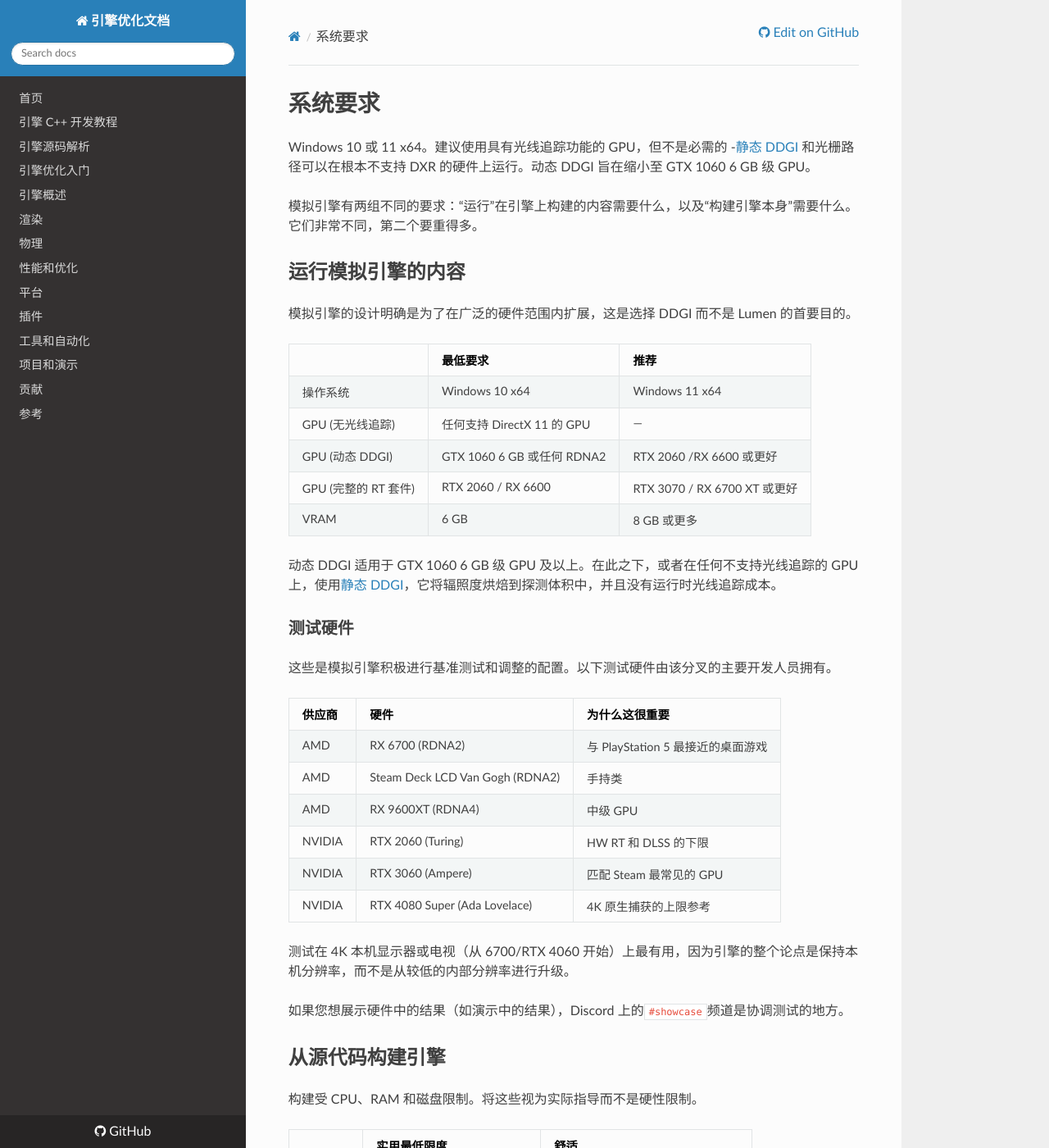
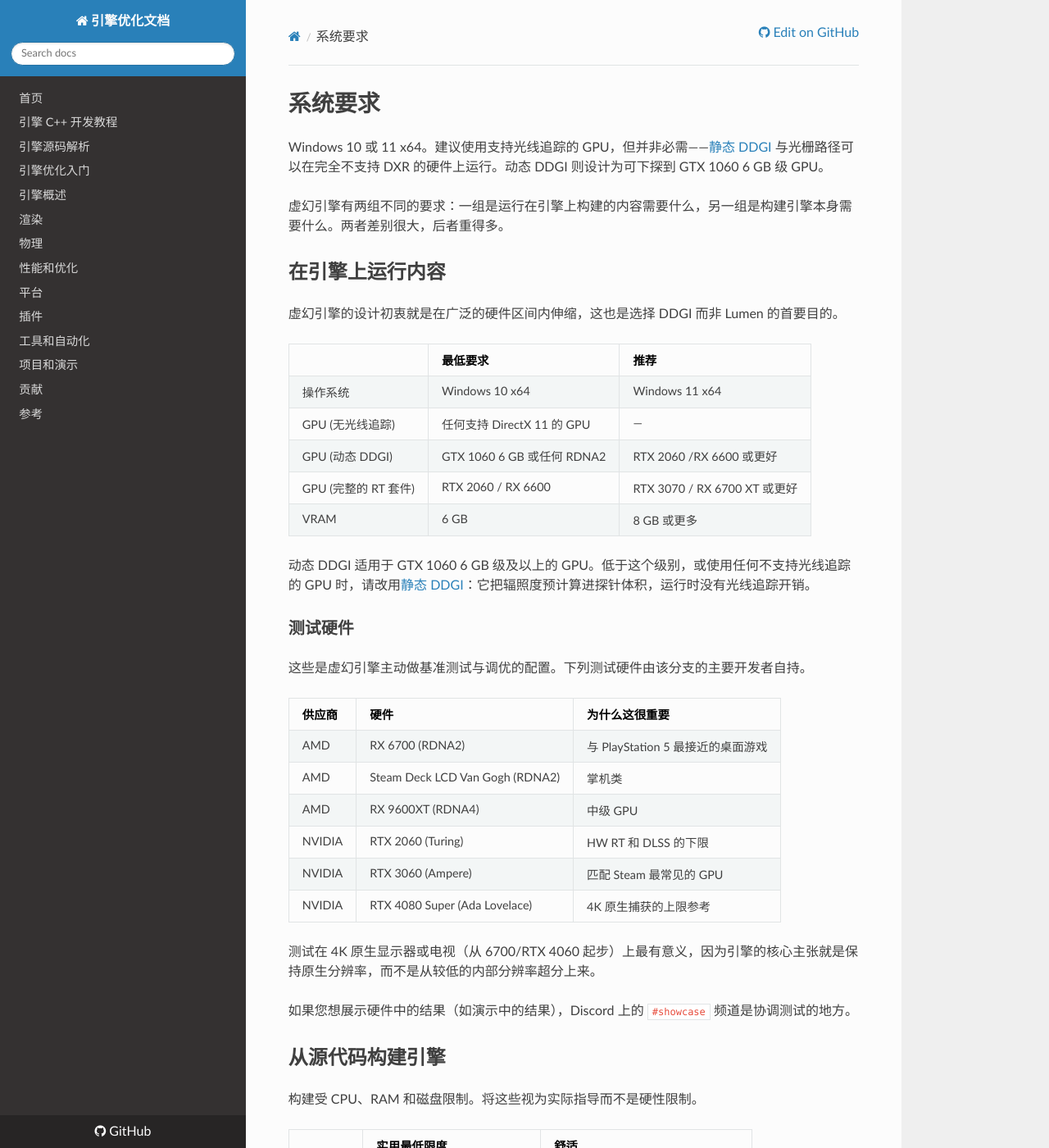
Before and after one commit to OpenHUTB/cpp, an MkDocs documentation site: the page built from docs/optimization/GettingStarted/System-Requirements.md, in a window 1280 px wide and 1400 px high. Shown: the whole window at 82% size. Built offline with MkDocs 1.6.1, drawn with Linux system fonts in a browser that asks for light colours; nearby versions of some CDN libraries; a script that is not in the unit is left out.

Commit message:
docs: 修正系统要求页的引擎名称与探针、原生等术语
- 「模拟引擎」是 Unreal Engine 的机翻残留，按上下文改回「虚幻引擎」
- 静态 DDGI 的 probe volume 由「探测体积」改为「探针体积」，bake 改为预计算
- 本机分辨率改为原生分辨率；从低分辨率「升级」改为超分
- scale down to 误译为「缩小至」，改为「下探到」；fork 由「分叉」改为「分支」

```diff
--- a/docs/optimization/GettingStarted/System-Requirements.md
+++ b/docs/optimization/GettingStarted/System-Requirements.md
@@ -1,14 +1,14 @@
 # 系统要求
 
 
-Windows 10 或 11 x64。建议使用具有光线追踪功能的 GPU，但不是必需的 -<a href="../Rendering/DDGI-Static.md">静态 DDGI</a> 和光栅路径可以在根本不支持 DXR 的硬件上运行。动态 DDGI 旨在缩小至 GTX 1060 6 GB 级 GPU。
+Windows 10 或 11 x64。建议使用支持光线追踪的 GPU，但并非必需——[静态 DDGI](../Rendering/DDGI-Static.md) 与光栅路径可以在完全不支持 DXR 的硬件上运行。动态 DDGI 则设计为可下探到 GTX 1060 6 GB 级 GPU。
 
 
-模拟引擎有两组不同的要求：“运行”在引擎上构建的内容需要什么，以及“构建引擎本身”需要什么。它们非常不同，第二个要重得多。
+虚幻引擎有两组不同的要求：一组是运行在引擎上构建的内容需要什么，另一组是构建引擎本身需要什么。两者差别很大，后者重得多。
 
-## 运行模拟引擎的内容
+## 在引擎上运行内容
 
-模拟引擎的设计明确是为了在广泛的硬件范围内扩展，这是选择 DDGI 而不是 Lumen 的首要目的。
+虚幻引擎的设计初衷就是在广泛的硬件区间内伸缩，这也是选择 DDGI 而非 Lumen 的首要目的。
 
 | | 最低要求                         | 推荐 |
 |---|---------------------------------|---|
@@ -18,26 +18,26 @@ Windows 10 或 11 x64。建议使用具有光线追踪功能的 GPU，但不是
 | GPU (完整的 RT 套件) | RTX 2060 / RX 6600              | RTX 3070 / RX 6700 XT 或更好 |
 | VRAM | 6&nbsp;GB                       | 8&nbsp;GB 或更多 |
 
-动态 DDGI 适用于 GTX 1060 6 GB 级 GPU 及以上。在此之下，或者在任何不支持光线追踪的 GPU 上，使用[静态 DDGI](../Rendering/DDGI-Static.md)，它将辐照度烘焙到探测体积中，并且没有运行时光线追踪成本。
+动态 DDGI 适用于 GTX 1060 6 GB 级及以上的 GPU。低于这个级别，或使用任何不支持光线追踪的 GPU 时，请改用[静态 DDGI](../Rendering/DDGI-Static.md)：它把辐照度预计算进探针体积，运行时没有光线追踪开销。
 
 ### 测试硬件
 
-这些是模拟引擎积极进行基准测试和调整的配置。以下测试硬件由该分叉的主要开发人员拥有。
+这些是虚幻引擎主动做基准测试与调优的配置。下列测试硬件由该分支的主要开发者自持。
 
 
 
 | 供应商 | 硬件                        | 为什么这很重要                               |
 |---|---------------------------------|----------------------------------------------|
 | AMD | RX 6700 (RDNA2)                 | 与 PlayStation 5 最接近的桌面游戏       |
-| AMD | Steam Deck LCD Van Gogh (RDNA2) | 手持类                               |
+| AMD | Steam Deck LCD Van Gogh (RDNA2) | 掌机类                               |
 | AMD | RX 9600XT (RDNA4)               | 中级 GPU                                 |
 | NVIDIA | RTX 2060 (Turing)               | HW RT 和 DLSS 的下限                 |
 | NVIDIA | RTX 3060 (Ampere)               | 匹配 Steam 最常见的 GPU                |
 | NVIDIA | RTX 4080 Super (Ada Lovelace)   | 4K 原生捕获的上限参考 |
 
-测试在 4K 本机显示器或电视（从 6700/RTX 4060 开始）上最有用，因为引擎的整个论点是保持本机分辨率，而不是从较低的内部分辨率进行升级。
+测试在 4K 原生显示器或电视（从 6700/RTX 4060 起步）上最有意义，因为引擎的核心主张就是保持原生分辨率，而不是从较低的内部分辨率超分上来。
 
-如果您想展示硬件中的结果（如演示中的结果），Discord 上的`#showcase`频道是协调测试的地方。
+如果您想展示硬件中的结果（如演示中的结果），Discord 上的 `#showcase` 频道是协调测试的地方。
 
 ## 从源代码构建引擎
 
```
